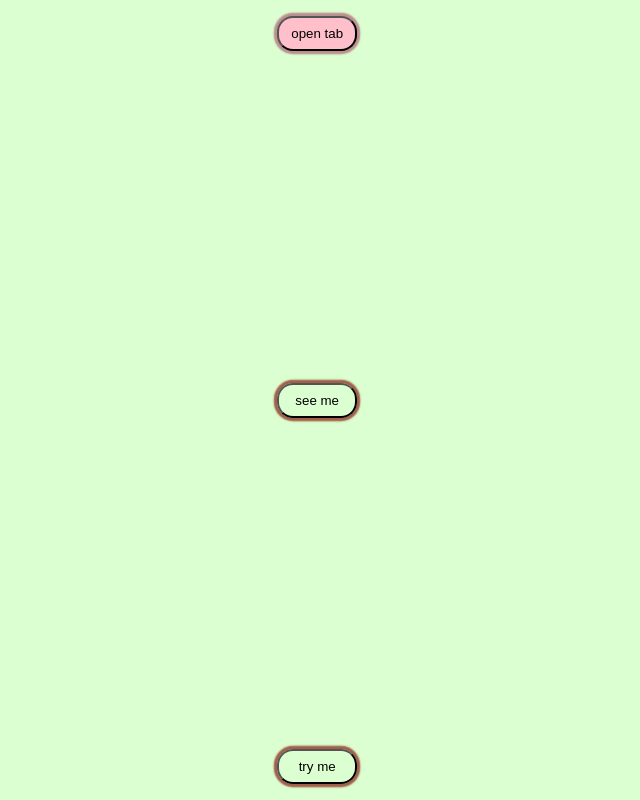
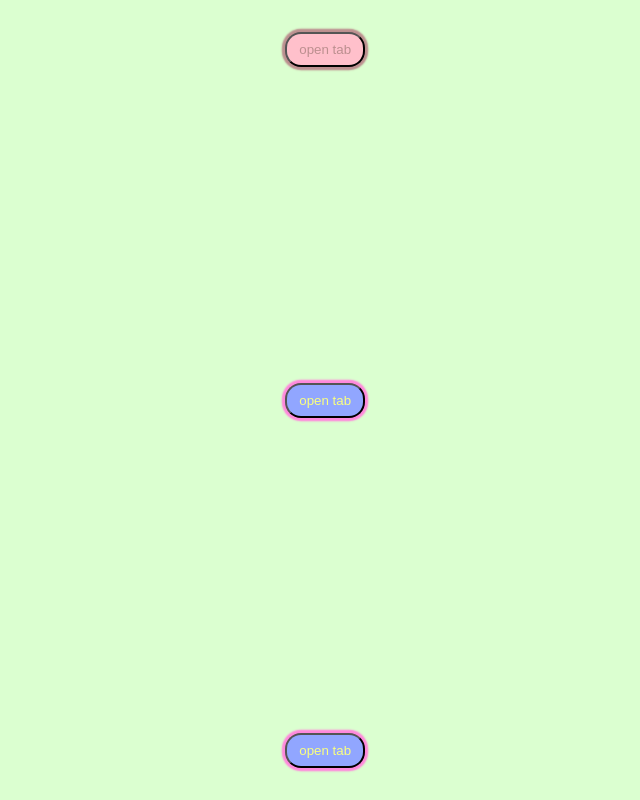
Before and after one commit to CatalinaSorina/Keys, a React (Create React App) app: page / in a window 1280 px wide. Shown: the whole page, without its empty margins (318-958 px from the left). Built offline with nearby package versions, Linux system fonts and the light colour scheme.

Commit message:
added style for Wrapper

```diff
--- a/src/App.js
+++ b/src/App.js
@@ -7,7 +7,7 @@ import Tab from "./components/Tab/Tab";
 
 const App = () => (
   <Wrapper
-    addStyle={{ width: "98vw", height: "96vh", border: "none", alignItems: "center", padding: "1rem" }}
+    style={{ width: "98vw", height: "96vh", border: "none", alignItems: "center", padding: "1rem" }}
     content={<>
       <Tab content={<>
         <header>Header, in work</header>
@@ -15,7 +15,7 @@ const App = () => (
         <Button text="click" style={{ color: "purple", backgroundColor: "plum", boxShadowColor: "purple" }} />
         <footer>bottom</footer>
       </>}
-        buttonStyle={{ backgroundColor: "pink", boxShadowColor: "rosybrown" }}
+        buttonStyle={{ backgroundColor: "pink", boxShadowColor: "rosybrown", color: "rosybrown" }}
         tabStyle={{ backgroundColor: "pink", borderColor: "rosybrown", alignItems: "center" }}
       />
       <Tab content={<>
--- a/src/components/Tab/Tab.js
+++ b/src/components/Tab/Tab.js
@@ -2,22 +2,38 @@ import React, { useState } from "react";
 import Button from "../Button/Button";
 import Wrapper from "../Wrapper/Wrapper";
 
-const Tab = ({ content, openButtonText, closeButtonText, buttonStyle, tabStyle }) => {
-    const [buttonText, setButtonText] = useState(openButtonText ? openButtonText : "open tab");
+const Tab = ({ content, openTabText, closeTabText, buttonStyle, tabStyle }) => {
+    const [buttonText, setButtonText] = useState(openTabText ? openTabText : "open tab");
     const [tabDisplay, setTabDisplay] = useState("none");
 
     const openTab = () => {
-        if (openButtonText) {
-            buttonText === openButtonText ? (closeButtonText ? setButtonText(closeButtonText) : setButtonText(openButtonText)) : setButtonText(openButtonText);
+        if (openTabText) {
+            buttonText === openTabText ? (closeTabText ? setButtonText(closeTabText) : setButtonText(openTabText)) : setButtonText(openTabText);
         } else {
             buttonText === "open tab" ? setButtonText("close tab") : setButtonText("open tab");
         }
         tabDisplay === "none" ? setTabDisplay("flex") : setTabDisplay("none");
     }
 
+    const buttonTabStyle = {
+        margin: "1rem",
+        backgroundColor: "#91A6FF",
+        boxShadowColor: "#FF88DC",
+        color: "#FAFF7F"
+    }
+
+    const wrapperTabStyle = {
+        width: "90%",
+        height: "90%",
+        backgroundColor: "rgba(255,255,255,0.3)",
+        borderColor: "#FF5154",
+        color: "#91A6FF",
+        fontFamily: "cursive"
+    }
+
     return (<>
-        <Button text={buttonText} style={{ ...buttonStyle, position: "relative", marginRight: "1rem" }} fireClick={openTab} />
-        <Wrapper addStyle={{ ...tabStyle, width: "90%", height: "90%", display: tabDisplay }} content={content} />
+        <Button text={buttonText} style={{ ...buttonTabStyle, ...buttonStyle }} fireClick={openTab} />
+        <Wrapper style={{ ...wrapperTabStyle, ...tabStyle, display: tabDisplay }} content={content} />
     </>)
 }
 
--- a/src/components/Wrapper/Wrapper.js
+++ b/src/components/Wrapper/Wrapper.js
@@ -37,8 +37,8 @@ export const WrapperStyle = styled.div`
   }
 `;
 
-const Wrapper = ({ addStyle, content }) => (
-  <WrapperStyle withStyle={combineStyle(addStyle, wrapperDefaultStyle)}>{content}</WrapperStyle>
+const Wrapper = ({ style, content }) => (
+  <WrapperStyle style={style} withStyle={combineStyle(style, wrapperDefaultStyle)}>{content}</WrapperStyle>
 );
 
 export default Wrapper;
```
